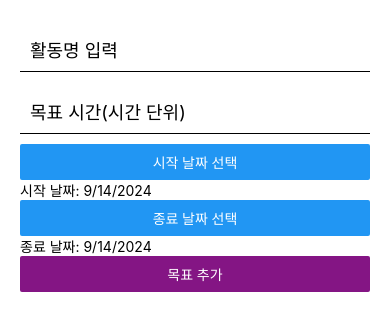
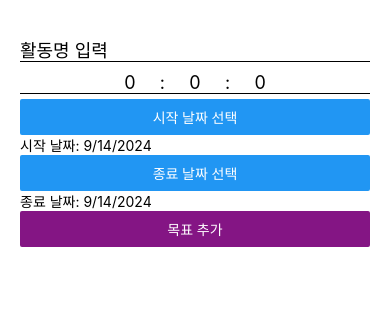
Before and after one commit to Box-Cat/ToDoListTimer, a React Native app: screen / in a window 390 px wide. Shown: the top 330 px of the page. Built offline with nearby package versions, Linux system fonts and the light colour scheme.

Commit message:
목표 시간 입력 방식 변경

```diff
--- a/App.js
+++ b/App.js
@@ -6,7 +6,9 @@ import AsyncStorage from '@react-native-async-storage/async-storage';
 
 const App = () => {
   const [activity, setActivity] = useState('');
-  const [targetTime, setTargetTime] = useState('');
+  const [targetTimeHour, setTargetTimeHour] = useState(0);
+  const [targetTimeMin, setTargetTimeMin] = useState(0);
+  const [targetTimeSec, setTargetTimeSec] = useState(0);
   const [startDate, setStartDate] = useState(new Date());
   const [endDate, setEndDate] = useState(new Date());
   const [showStartDatePicker, setShowStartDatePicker] = useState(false);
@@ -15,7 +17,7 @@ const App = () => {
 
   // 목표 추가 함수
   const addGoal = async () => {
-    if (activity.length === 0 || targetTime.length === 0) {
+    if (activity.length === 0 || targetTimeHour.length === 0 || targetTimeMin.length === 0 || targetTimeSec.length === 0) {
       Alert.alert('활동명과 목표 시간을 입력해주세요');
       return;
     }
@@ -23,7 +25,9 @@ const App = () => {
     const newGoal = {
       id: Math.random().toString(),
       activity: activity,
-      targetTime: parseInt(targetTime),
+      targetTimeHour: parseInt(targetTimeHour),
+      targetTimeMin: parseInt(targetTimeMin),
+      targetTimeSec: parseInt(targetTimeSec),
       timeSpent: 0,
       startDate: startDate.toLocaleDateString(),
       endDate: endDate.toLocaleDateString(),
@@ -39,7 +43,9 @@ const App = () => {
     }
 
     setActivity('');
-    setTargetTime('');
+    setTargetTimeHour(0);
+    setTargetTimeMin(0);
+    setTargetTimeSec(0);
     setStartDate(new Date());
     setEndDate(new Date());
   };
@@ -81,6 +87,13 @@ const App = () => {
     if (selectedDate) setEndDate(selectedDate);
   };
 
+  // 시간 범위 확인
+  const checkTimeRange = (value, max) => {
+    const numberValue = parseInt(value, 10);
+    if (isNaN(numberValue) || numberValue < 0) return 0;
+    return max ? (numberValue > max ? max : numberValue) : numberValue;
+  };
+
   // 앱을 실행할 때 목표 불러오기
   useEffect(() => {
     const loadGoals = async () => {
@@ -105,13 +118,31 @@ const App = () => {
         value={activity}
         onChangeText={setActivity}
       />
-      <TextInput
-        placeholder="목표 시간(시간 단위)"
-        style={styles.input}
-        value={targetTime}
-        onChangeText={setTargetTime}
-        keyboardType="numeric"
-      />
+      <View style={styles.inputContainer}>
+        <TextInput
+          placeholder="0"
+          style={styles.inputField}
+          value={targetTimeHour.toString()}
+          onChangeText={(hour) => setTargetTimeHour(checkTimeRange(hour))}
+          keyboardType="numeric"
+        />
+        <Text style={styles.colon}>:</Text>
+        <TextInput
+          placeholder="0"
+          style={styles.inputField}
+          value={targetTimeMin.toString()}
+          onChangeText={(min) => setTargetTimeMin(checkTimeRange(min, 59))}
+          keyboardType="numeric"
+        />
+        <Text style={styles.colon}>:</Text>
+        <TextInput
+          placeholder="0"
+          style={styles.inputField}
+          value={targetTimeSec.toString()}
+          onChangeText={(sec) => setTargetTimeSec(checkTimeRange(sec, 59))}
+          keyboardType="numeric"
+        />
+      </View>
 
       <Button title="시작 날짜 선택" onPress={() => setShowStartDatePicker(true)} />
       {showStartDatePicker && (
@@ -153,8 +184,25 @@ const styles = StyleSheet.create({
   input: {
     borderBottomWidth: 1,
     marginVertical: 10,
-    padding: 10,
+    paddingTop: 10,
     fontSize: 18,
+  },
+  inputContainer: {
+    flexDirection: 'row',
+    alignItems: 'center',
+    justifyContent: 'center',
+    marginBottom: 5,
+    borderBottomWidth: 1,
+    borderBottomColor: '#000',
+  },
+  inputField: {
+    width: 50,
+    textAlign: 'center',
+    fontSize: 18,
+  },
+  colon: {
+    fontSize: 18,
+    marginHorizontal: 5,
   },
 });
 
--- a/components/GoalTimer.js
+++ b/components/GoalTimer.js
@@ -23,14 +23,24 @@ const GoalTimer = ({ goal, onTimeUpdate, onDelete }) => {
 
   // 시간이 변경될 때 저장 및 업데이트
   useEffect(() => {
-    if (goal.timeSpent !== timeSpent) {
-      onTimeUpdate(goal.id, timeSpent); // App.js에 시간 업데이트
-    }
+    const saveTimeSpent = async () => {
+      try {
+        await AsyncStorage.setItem(
+          `goal_${goal.id}`,
+          JSON.stringify({ ...goal, timeSpent })
+        );
+      } catch (error) {
+        console.log('시간 저장 중 오류:', error);
+      }
+    };
 
-    if (timeSpent >= goal.targetTime * 3600) {
+    saveTimeSpent();
+
+    if (timeSpent >= goal.targetTimeHour * 3600 + goal.targetTimeMin * 60 + goal.targetTimeSec) {
       Alert.alert('축하합니다!', `${goal.activity} 목표를 달성했습니다!`);
       setTimerRunning(false); // 타이머 중지
     }
+    onTimeUpdate(goal.id, timeSpent); // App.js에 시간 업데이트
   }, [timeSpent]);
 
   const hours = Math.floor(timeSpent / 3600);
@@ -39,7 +49,7 @@ const GoalTimer = ({ goal, onTimeUpdate, onDelete }) => {
 
   return (
     <View style={styles.goalContainer}>
-      <Text style={styles.goalText}>{goal.activity} - 목표: {goal.targetTime}시간</Text>
+      <Text style={styles.goalText}>{goal.activity} - 목표: {goal.targetTimeHour}시간 {goal.targetTimeMin}분 {goal.targetTimeSec}초</Text>
       <Text style={styles.timeText}>
         기록된 시간: {hours}시간 {minutes}분 {seconds}초
       </Text>
```
